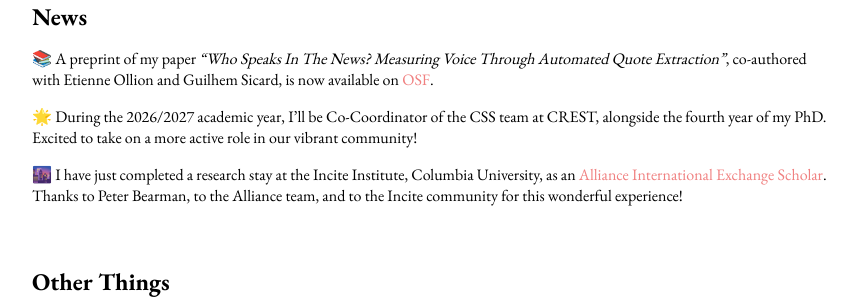
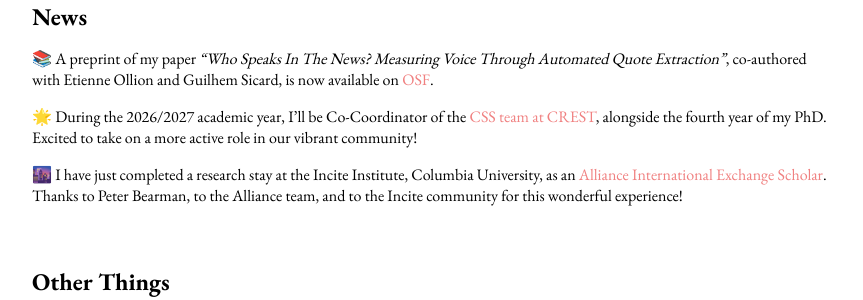
Before and after one commit to emmabonuttidagostini/emmabonuttidagostini.github.io, a Jekyll site: the page built from index.md, in a window 1280 px wide. Shown: the part 763-1063 px from the top of the page, without its empty margins (208-1071 px from the left). Built offline with Jekyll 4.4.1, drawn with Linux system fonts in a browser that asks for light colours; part of the change alters nothing that is shown.

```diff
--- a/index.md
+++ b/index.md
@@ -23,7 +23,7 @@ Check out my [Publications](https://emmabonuttidagostini.github.io/publications)
 
 📚 A preprint of my paper *"Who Speaks In The News? Measuring Voice Through Automated Quote Extraction"*, co-authored with Etienne Ollion and Guilhem Sicard, is now available on [OSF](https://osf.io/preprints/socarxiv/5zpfb_v1).
 
-🌟 During the 2026/2027 academic year, I'll be Co-Coordinator of the CSS team at CREST, alongside the fourth year of my PhD. Excited to take on a more active role in our vibrant community!
+🌟 During the 2026/2027 academic year, I'll be Co-Coordinator of the [CSS team at CREST](https://www.css.cnrs.fr/team/), alongside the fourth year of my PhD. Excited to take on a more active role in our vibrant community!
 
 🌆 I have just completed a research stay at the Incite Institute, Columbia University, as an [Alliance International Exchange Scholar](https://alliance.columbia.edu/alliance-call-doctoral-mobility). Thanks to Peter Bearman, to the Alliance team, and to the Incite community for this wonderful experience!
 
```
